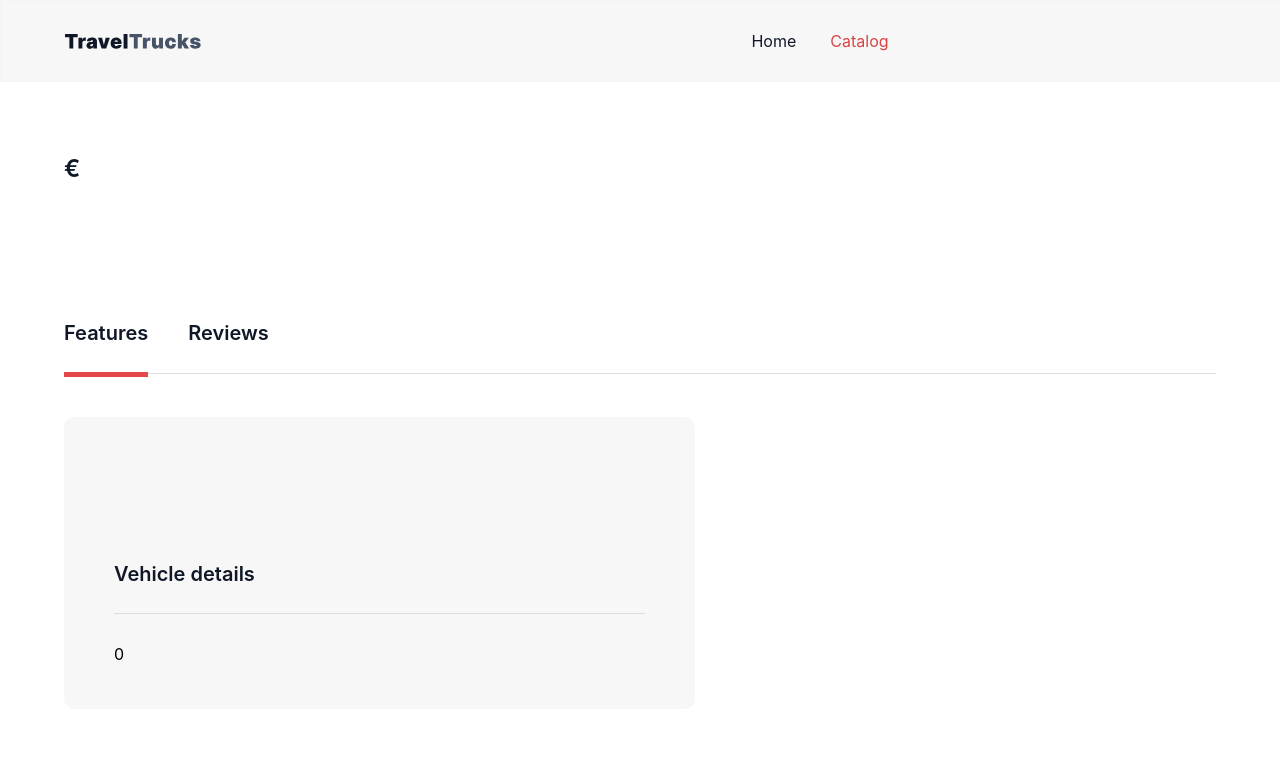
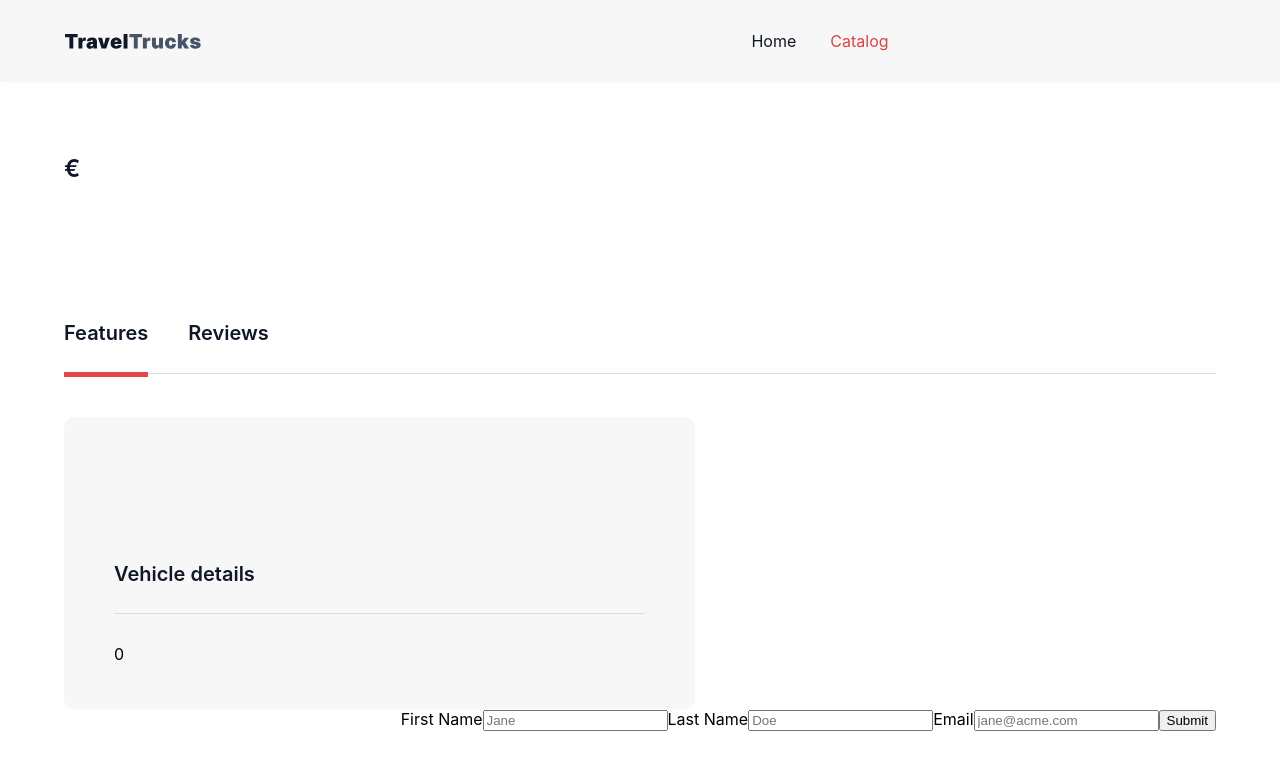
Before and after one commit to JurekZela/Campers_Front, a React (Vite) app: page /campers/1/features in a window 1280 px wide. Shown: the top 770 px of the page. Built offline with nearby package versions, Linux system fonts and the light colour scheme.

Commit message:
add formik

```diff
--- a/index.html
+++ b/index.html
@@ -3,7 +3,7 @@
   <head>
     <meta charset="UTF-8" />
     <meta name="author" content="Juri Zelabowski" />
-    <link rel="icon" type="image/svg+xml" href="./public/icons/icons8-camper-64.png" />
+    <link rel="icon" type="image/svg+xml" href="/icons/icons8-camper-64.png" />
     <meta name="viewport" content="width=device-width, initial-scale=1.0" />
     <meta name="theme-color" content="#F7F7F7" />
 
--- a/package.json
+++ b/package.json
@@ -16,6 +16,7 @@
     "@reduxjs/toolkit": "^2.6.0",
     "axios": "^1.8.1",
     "clsx": "^2.1.1",
+    "formik": "^2.4.6",
     "nanoid": "^5.1.5",
     "prettier": "^3.5.2",
     "react": "^19.0.0",
--- /dev/null
+++ b/src/components/ReservationForm/ReservationForm-styled.js
@@ -0,0 +1,6 @@
+import { styled } from 'styled-components';
+
+export const ReservationContainer = styled.div`
+    display: flex;
+    justify-content: end;
+`;
--- /dev/null
+++ b/src/components/ReservationForm/ReservationForm.jsx
@@ -0,0 +1,37 @@
+import { ReservationContainer } from './ReservationForm-styled.js';
+import { Formik, Field, Form } from 'formik';
+
+export default function ReservationForm() {
+  return (
+    <ReservationContainer>
+      <Formik
+        initialValues={{
+          firstName: '',
+          lastName: '',
+          email: '',
+        }}
+        onSubmit={async (values) => {
+          await new Promise((r) => setTimeout(r, 500));
+          alert(JSON.stringify(values, null, 2));
+        }}
+      >
+        <Form>
+          <label htmlFor="firstName">First Name</label>
+          <Field id="firstName" name="firstName" placeholder="Jane" />
+
+          <label htmlFor="lastName">Last Name</label>
+          <Field id="lastName" name="lastName" placeholder="Doe" />
+
+          <label htmlFor="email">Email</label>
+          <Field
+            id="email"
+            name="email"
+            placeholder="jane@acme.com"
+            type="email"
+          />
+          <button type="submit">Submit</button>
+        </Form>
+      </Formik>
+    </ReservationContainer>
+  )
+};
--- a/src/pages/Details/DetailsPage.jsx
+++ b/src/pages/Details/DetailsPage.jsx
@@ -2,6 +2,7 @@ import { Outlet } from 'react-router-dom';
 import AccurateInfoTruck from '../../components/Details/AccurateInfo/AccurateInfo.jsx';
 import Catalogs from '../../components/Catalogs/Catalogs.jsx';
 import { TabsContainer, TabReviews, TabFeatures } from  './DetailsPage-styled.js';
+import ReservationForm from '../../components/ReservationForm/ReservationForm.jsx';
 
 export default function DetailsPageById () {
   return(
@@ -12,6 +13,7 @@ export default function DetailsPageById () {
         <TabReviews to="reviews">Reviews</TabReviews>
       </TabsContainer>
       <Outlet />
+      <ReservationForm/>
     </Catalogs>
   );
 };
```
Also changed, not shown: 2 other files (tests, documents, lock files or other folders).
